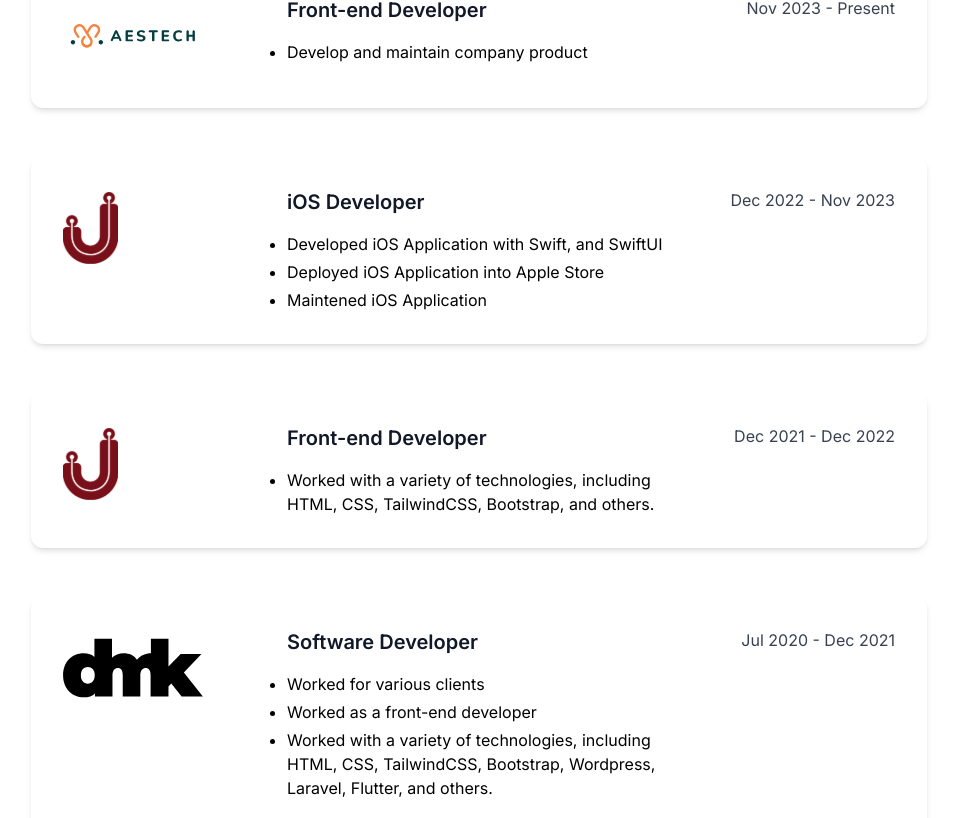
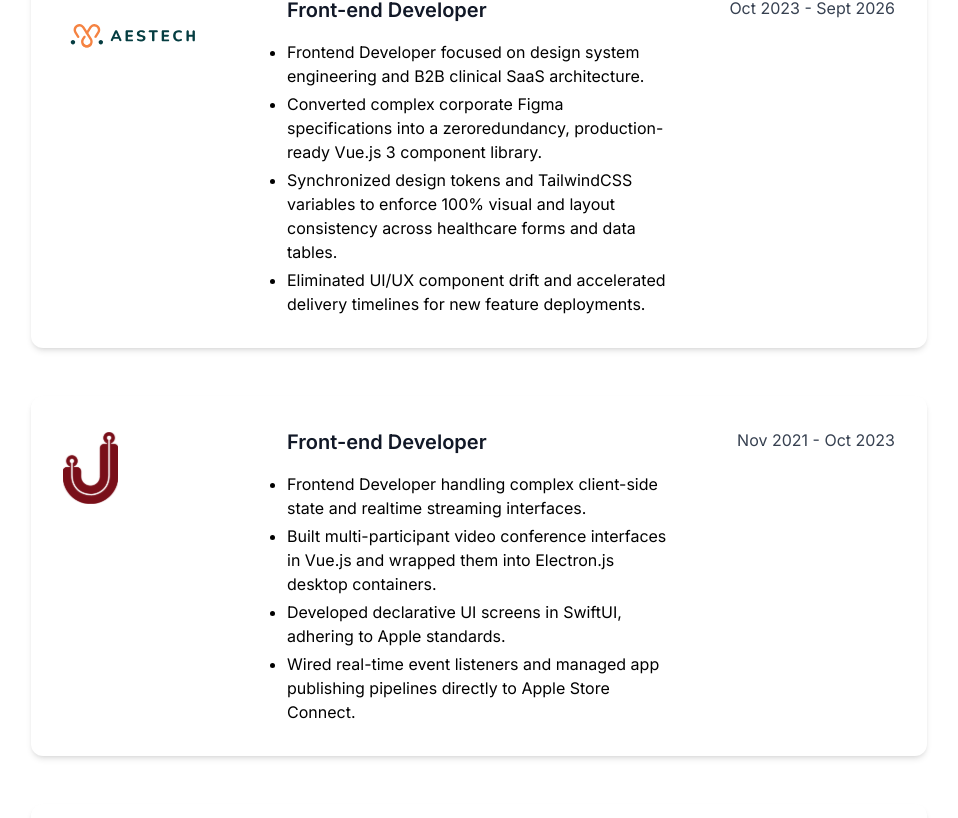
Before and after one commit to Andika25ramdani/portfolio, a Next.js app: page /about in a window 1280 px wide. Shown: the part 882-1700 px from the top of the page, without its empty margins (161-1119 px from the left). Built offline with nearby package versions, Linux system fonts and the light colour scheme.

Commit message:
Refactor workExperients data structure and content
Updated work experience details and improved formatting.

```diff
--- a/constants/workExperients.ts
+++ b/constants/workExperients.ts
@@ -1,10 +1,10 @@
-import aestechLogo from '/public/comp/aestech.svg'
-import aestechDarkLogo from '/public/comp/aestech-dark.svg'
-import dmkLogo from '/public/comp/dmk.svg'
-import dmkDarkLogo from '/public/comp/dmk-dark.svg'
-import jumpaLogo from '/public/comp/jumpa.svg'
-import kebonJerukLogo from '/public/comp/bandung.svg'
-import { StaticImageData } from 'next/image'
+import aestechLogo from "/public/comp/aestech.svg"
+import aestechDarkLogo from "/public/comp/aestech-dark.svg"
+import dmkLogo from "/public/comp/dmk.svg"
+import dmkDarkLogo from "/public/comp/dmk-dark.svg"
+import jumpaLogo from "/public/comp/jumpa.svg"
+import kebonJerukLogo from "/public/comp/bandung.svg"
+import { StaticImageData } from "next/image"
 
 export interface WorkExperient {
   logo: string | StaticImageData
@@ -22,59 +22,53 @@ export const workExperients: WorkExperient[] = [
     logo: kebonJerukLogo,
     logoAlt: "Kelurahan Kebon Jeruk",
     position: "IT Support (Intern)",
-        startDate: new Date(2019, 7),
-        endDate: new Date(2019, 9),
+    startDate: new Date(2019, 6),
+    endDate: new Date(2019, 8),
     summary: [
-            'Worked for public instance client',
-            'Worked as a IT Support and Front-end Receiption',
-            'Worked with a variety of technologies, including HTML, CSS, CodeIgniter, and others.',
-            'Create product to increase productivity at work',
-        ]
+      "IT Support & Developer Intern handling public administration workflow automation.",
+      "Digitized physical paper document filing into automated queue tracking portals for local public services.",
+      "Built administrative request forms and tracking dashboards using CodeIgniter, PHP, Bootstrap, and MySQL.",
+    ],
   },
   {
     logo: dmkLogo,
     logoDark: dmkDarkLogo,
     logoAlt: "Digital Muda Kreatif",
     position: "Software Developer",
-        startDate: new Date(2020, 6, 20),
-        endDate: new Date(2021, 11),
+    startDate: new Date(2020, 5, 20),
+    endDate: new Date(2021, 10),
     summary: [
-            'Worked for various clients',
-            'Worked as a front-end developer',
-            'Worked with a variety of technologies, including HTML, CSS, TailwindCSS, Bootstrap, Wordpress, Laravel, Flutter, and others.',
-        ]
+      "Software Developer operating in a client-driven freelance environment.",
+      "Implemented unified interfaces and chat screens using Dart and Flutter across iOS, Android, and Web.",
+      "Translated custom client requirements into responsive web and mobile layouts using Laravel, Bootstrap, and TailwindCSS.",
+      "Shifted focus from basic functional builds to strict visual accuracy and cross-device interface consistency.,",
+    ],
   },
   {
     logo: jumpaLogo,
     logoAlt: "jumpa.id",
     position: "Front-end Developer",
-        startDate: new Date(2021, 11, 16),
-        endDate: new Date(2022, 11),
+    startDate: new Date(2021, 10, 16),
+    endDate: new Date(2023, 9, 23),
     summary: [
-            'Worked with a variety of technologies, including HTML, CSS, TailwindCSS, Bootstrap, and others.',
-        ]
-    },
-    {
-        logo: jumpaLogo,
-        logoAlt: "jumpa.id",
-        position: "iOS Developer",
-        startDate: new Date(2022, 11),
-        endDate: new Date(2023, 10),
-        summary: [
-            'Developed iOS Application with Swift, and SwiftUI',
-            'Deployed iOS Application into Apple Store',
-            'Maintened iOS Application',
-        ]
+      "Frontend Developer handling complex client-side state and realtime streaming interfaces.",
+      "Built multi-participant video conference interfaces in Vue.js and wrapped them into Electron.js desktop containers.",
+      "Developed declarative UI screens in SwiftUI, adhering to Apple standards.",
+      "Wired real-time event listeners and managed app publishing pipelines directly to Apple Store Connect.",
+    ],
   },
   {
     logo: aestechLogo,
     logoDark: aestechDarkLogo,
     logoAlt: "Aestech",
     position: "Front-end Developer",
-        startDate: new Date(2023, 10, 24),
-        currentlyWorkHere: true,
+    startDate: new Date(2023, 9, 24),
+    endDate: new Date(2026, 8, 7),
     summary: [
-            'Develop and maintain company product'
-        ]
+      "Frontend Developer focused on design system engineering and B2B clinical SaaS architecture.",
+      "Converted complex corporate Figma specifications into a zeroredundancy, production-ready Vue.js 3 component library.",
+      "Synchronized design tokens and TailwindCSS variables to enforce 100% visual and layout consistency across healthcare forms and data tables.",
+      "Eliminated UI/UX component drift and accelerated delivery timelines for new feature deployments.",
+    ],
   },
 ]
```
Lines whose indentation alone changed are shown as unchanged.
